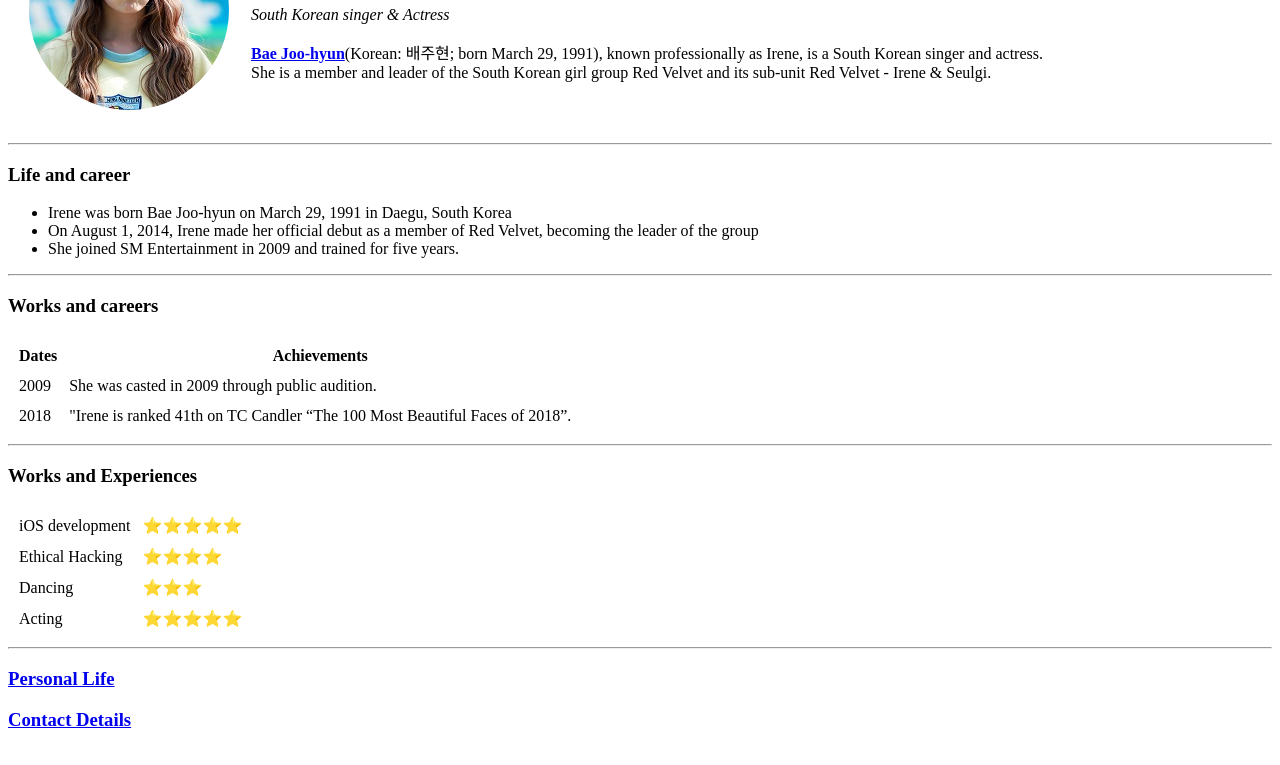
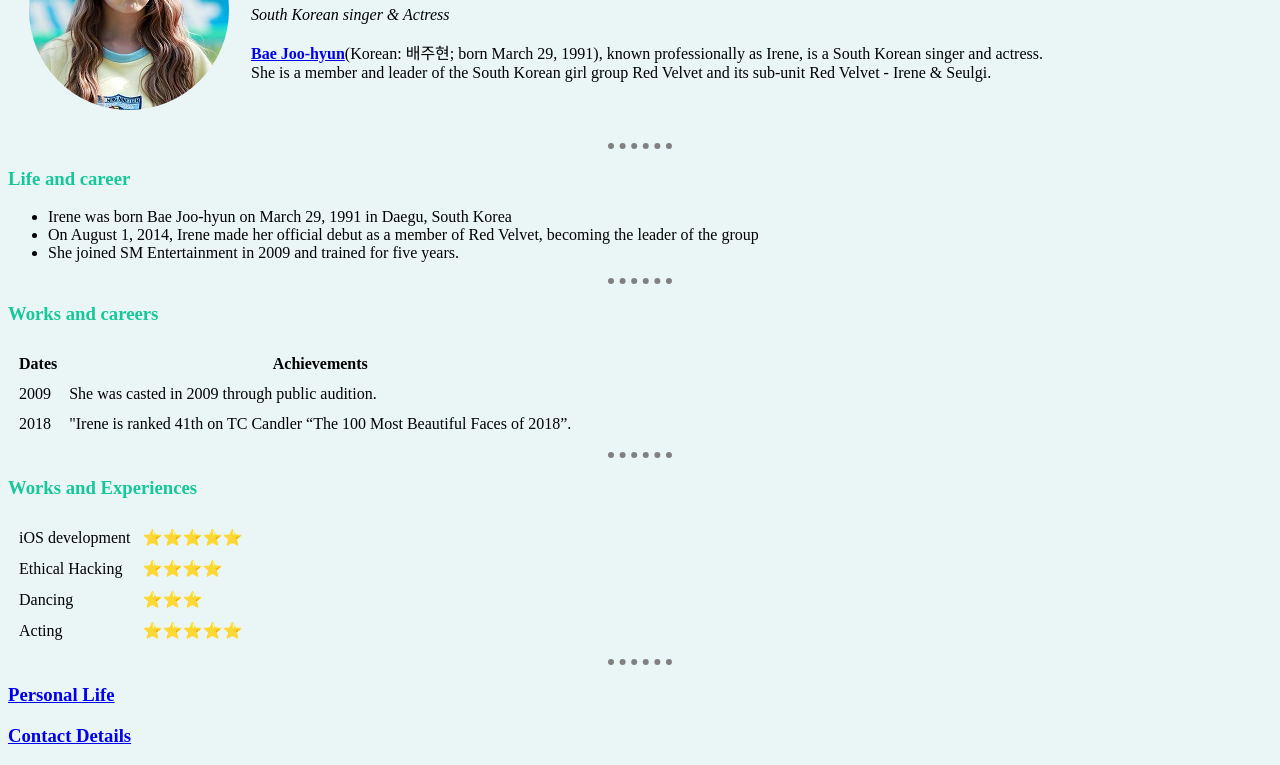
Before and after one commit to nabin03-dev/irenebabe, a plain HTML site: page index.html in a window 1280 px wide. Shown: the part 119-884 px from the top of the page. Drawn offline with Linux system fonts and the light colour scheme.

Commit message:
Add files via upload

```diff
--- a/index.html
+++ b/index.html
@@ -4,7 +4,7 @@
 <head>
     <meta charset="utf-8">
     <title>Irene's Personal Site</title>
-    <link rel="stylesheet" href="css/styles.css">
+    <link rel="stylesheet" href="styles.css">
 </head>
 
 <body>
@@ -35,7 +35,7 @@
         <thead>
             <tr>
                 <th>Dates</th>
-                <th>Achievements</th>
+                <th class="ach">Achievements</th>
             </tr>
         <tbody>
             <tr>
--- /dev/null
+++ b/styles.css
@@ -0,0 +1,19 @@
+body {
+    background-color: #eaf6f6;
+}
+
+hr {
+    border-style: none;
+    border-top-style: dotted;
+    border-color: grey;
+    border-width: 6px;
+    width: 5%
+}
+
+h1 {
+    color: #16c79a;
+}
+
+h3 {
+    color: #16c79a;
+}
```
